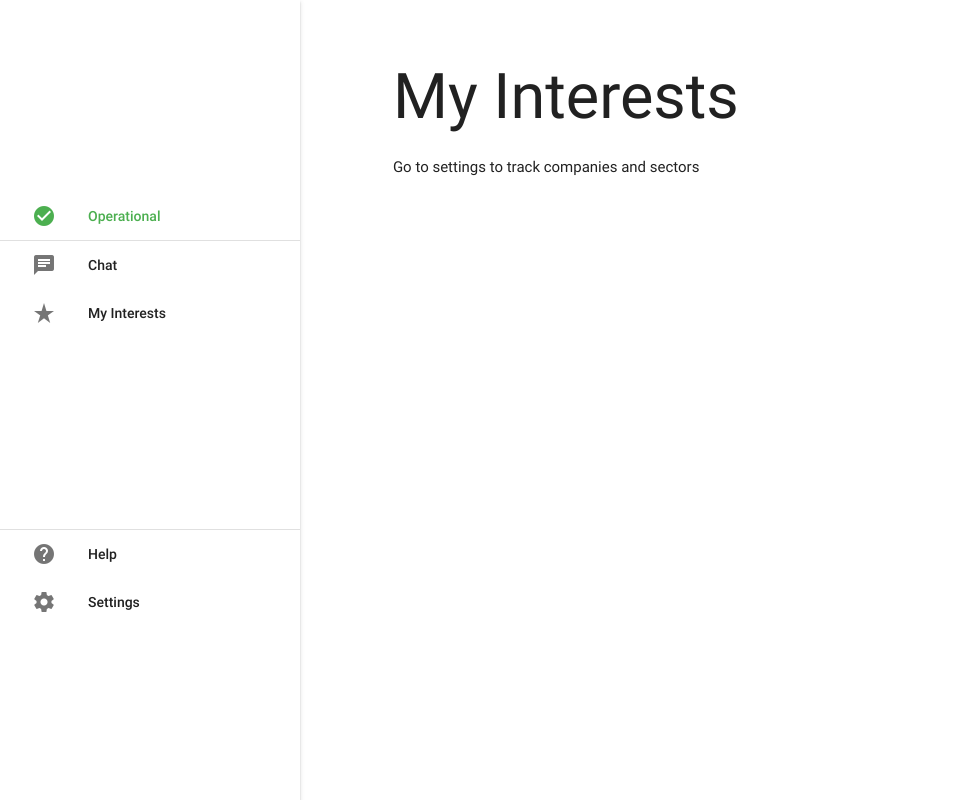
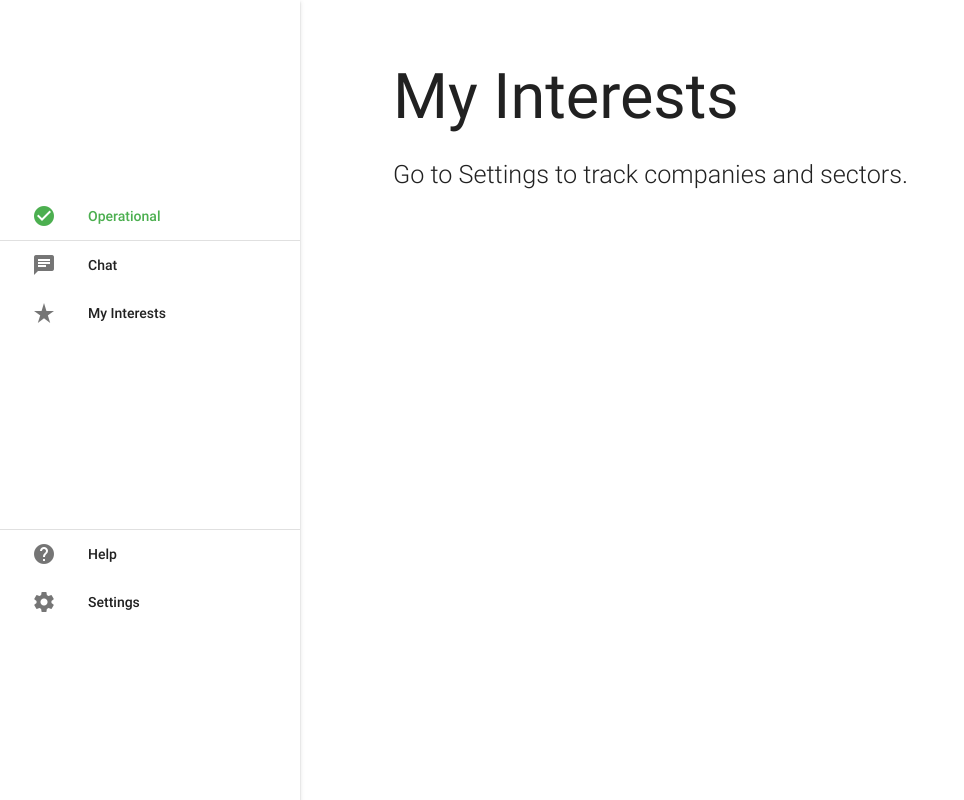
Before and after one commit to vh6908682-art/projectaeora, a Django app: template webapp/bot/templates/interests.html in a window 1280 px wide. Shown: the whole page, without its empty margins (0-964 px from the left). Run offline with Django 3.2, Linux system fonts and the light colour scheme; the template is opened without the code that fills it, so the values that code supplies are empty; some libraries are stand-ins or nearby versions.

Commit message:
Added refresh icon and updated sidebar and modal bugs on my-interests

```diff
--- a/webapp/bot/static/js/chat.js
+++ b/webapp/bot/static/js/chat.js
@@ -321,7 +321,6 @@ function getImpact(value) {
 }
 
 function addQuery(question, colour, history, voice) {
-    console.log(colour);
     if ($('#suggestions').length) {
         $('#suggestions').remove();
     }
--- a/webapp/bot/templates/interests.html
+++ b/webapp/bot/templates/interests.html
@@ -8,10 +8,12 @@
       <link type="text/css" rel="stylesheet" href="{% static "css/materialize.min.css" %}"  media="screen,projection"/>
       <link type="text/css" rel="stylesheet" href="{% static "css/sidebar.css" %}"/>
       <link type="text/css" rel="stylesheet" href="{% static "css/main-offset.css" %}"/>
+      <link type="text/css" rel="stylesheet" href="{% static "css/interests.css" %}"/>
 
       <!--Let browser know website is optimized for mobile-->
       <meta name="viewport" content="width=device-width, initial-scale=1.0"/>
       <meta charset="utf-8">
+      <link rel="shortcut icon" type="image/x-icon" href="{% static 'images/logo.png' %}" />
       <title>My Interests</title>
     </head>
 
@@ -22,12 +24,10 @@
        <div class="row">
          <div class="col s10 offset-s1">
            <h1>My Interests</h1>
-           <div class='bubble-interactive received'><section class='scrollable-container'>
            {% if companies|length == 0 %}
-             <p>Go to settings to track companies and sectors</p>
+             <p class="flow-text">Go to Settings to track companies and sectors.</p>
            {% else %}
-             <p>{{updated}}&nbsp&nbsp&nbsp&nbsp<a href="javascript:location.reload(true)">Refresh this page</a></p>
-             <div class='bubble-interactive received'>
+             <p>{{updated}}&nbsp&nbsp&nbsp&nbsp<a href="javascript:location.reload(true)"><i class="material-icons">refresh</i></a></p>
               <div class='card white'>
                <div class='card-content black-text'>
                  <span class='card-title'>Performance of Tracked Companies</span>
@@ -49,10 +49,8 @@
                  </table>
                </div>
              </div>
-           </div>
 
                {% for news in all_news.text%}
-           <div class='news-article'>
                  <div class='card'>
                    <div class='card-content'>
                      <div class='chip'>{{news.company}}</div>
@@ -72,7 +70,8 @@
                        {% elif news.impact.0 == "-" %}
                        <span class='red-text'><i class='material-icons valign-icon'>trending_down</i>
                        {% endif %}
-    {{news.impact}}</span>
+                       {{news.impact}}
+                       </span>
                      {% endif %}
 
                      {% if news.sentiment != "none" %}
@@ -92,13 +91,14 @@
                      <div class='card-action'><p><a href="{{news.url}}">Go to article</a></p></div>
                    </div>
                  </div>
-           </div>
                 {% endfor %}
-         </section>
-         </div>
        </div>
      </div>
    {% endif %}
+
+   {% include "help-modal.html" %}
+   {% include "status-modal.html" %}
+
    </main>
 
       <!--Import jQuery before materialize.js-->
--- a/webapp/bot/views.py
+++ b/webapp/bot/views.py
@@ -282,5 +282,5 @@ def interests(request):
         lastc = c
 
     #pass data to interests template
-    data = {'companies': company_data, 'all_news': all_news, 'updated': updated}
+    data = {'companies': company_data, 'all_news': all_news, 'updated': updated, 'colour_scheme': preferences.colour_scheme}
     return render(request, 'interests.html', data)
```
Lines whose indentation alone changed are shown as unchanged.
